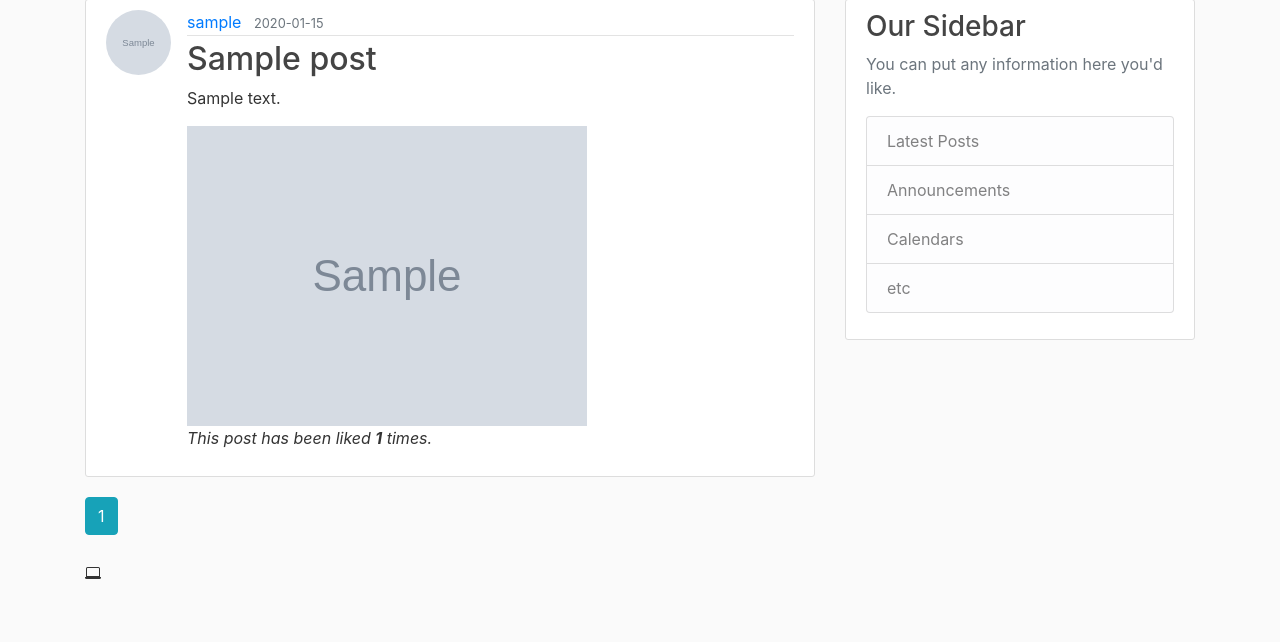
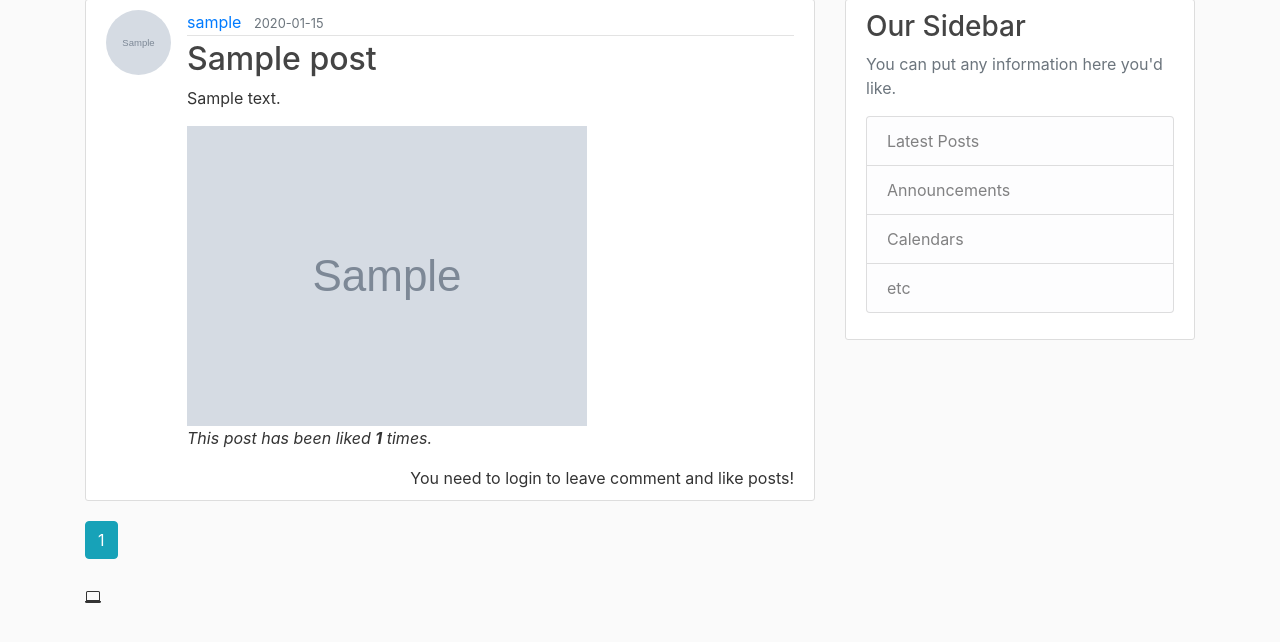
Before and after one commit to amangeldyshalginbayev/Blogging_Application, a Flask app: page / in a window 1280 px wide. Shown: the part 81-723 px from the top of the page. Run offline with Flask 2, Linux system fonts and the light colour scheme; tables that the repository leaves empty hold one stand-in row (values such as "Sample post"); grey boxes marked "Sample" are stand-in pictures; some libraries are stand-ins or nearby versions.

Commit message:
Fixed bugs added comment link to home page

```diff
--- a/flaskblog/templates/main/home.html
+++ b/flaskblog/templates/main/home.html
@@ -23,6 +23,7 @@
                 {% endif %}
                 <div class="float-right">
                     {% if current_user.is_authenticated %}
+                        <a href="{{ url_for('posts.post', post_id = post.id) }}">Comment this post</a>
                         {% if current_user.has_liked_post(post) %}
                             <a href=" {{ url_for('users.like_action', post_id = post.id, action = 'dislike') }} "><img src="{{ url_for('static', filename='icons/dislike.svg') }}">
                             </a>
@@ -31,6 +32,7 @@
                             </a>
                         {% endif %}
                     {% else %}
+                    You need to login to leave comment and like posts!
                     {% endif %}
                 </div>
             </div>
```
Also changed, not shown: flaskblog/templates/posts/post.html (+9 -5 lines).
